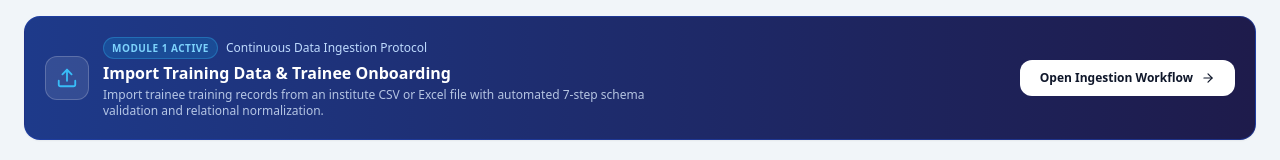
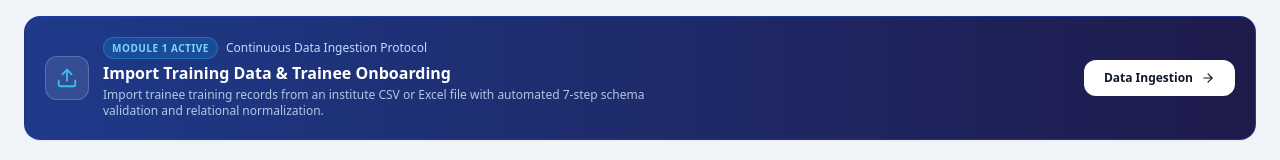
Before and after one commit to vishwaa-thangaraja/SIH2K26, a Next.js app in the folder frontend/: page /intelligence in a window 1280 px wide. Shown: the part 448-608 px from the top of the page. Built offline with nearby package versions, Linux system fonts and the light colour scheme; no server answers.

Commit message:
refactor(ui): rename ingestion workflow button to Data Ingestion

```diff
--- a/frontend/src/app/(app)/intake/import/page.tsx
+++ b/frontend/src/app/(app)/intake/import/page.tsx
@@ -519,7 +519,7 @@ export default function TrainingIntakeImportPage() {
             <div className="bg-slate-50 border border-slate-200 rounded-xl p-4 text-xs text-slate-600 space-y-2">
               <div className="flex items-center gap-2 font-bold text-slate-800">
                 <Info size={15} className="text-blue-600 shrink-0" />
-                <span>CONTINUUM Modular Workflow Context</span>
+                <span>CONTINUUM Data Ingestion Protocol</span>
               </div>
               <p className="leading-relaxed">
                 This intake step creates foundational records across 5 normalized relational entities:
--- a/frontend/src/app/(app)/intelligence/page.tsx
+++ b/frontend/src/app/(app)/intelligence/page.tsx
@@ -195,7 +195,7 @@ export default function OutcomeIntelligenceDashboard() {
           href="/intake/import"
           className="inline-flex items-center justify-center gap-2 bg-white hover:bg-blue-50 text-slate-900 text-xs font-bold px-5 py-2.5 rounded-xl shadow-xs transition-all duration-200 hover:-translate-y-0.5 active:translate-y-px shrink-0"
         >
-          <span>Open Ingestion Workflow</span>
+          <span>Data Ingestion</span>
           <ArrowRight size={14} />
         </Link>
       </div>
```
